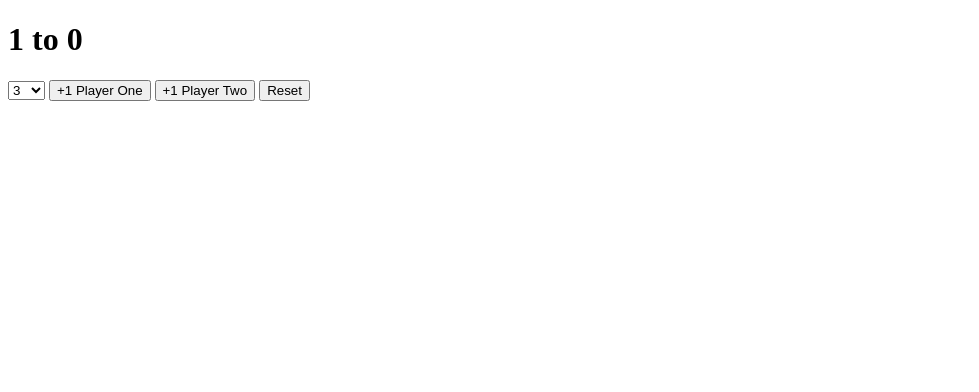
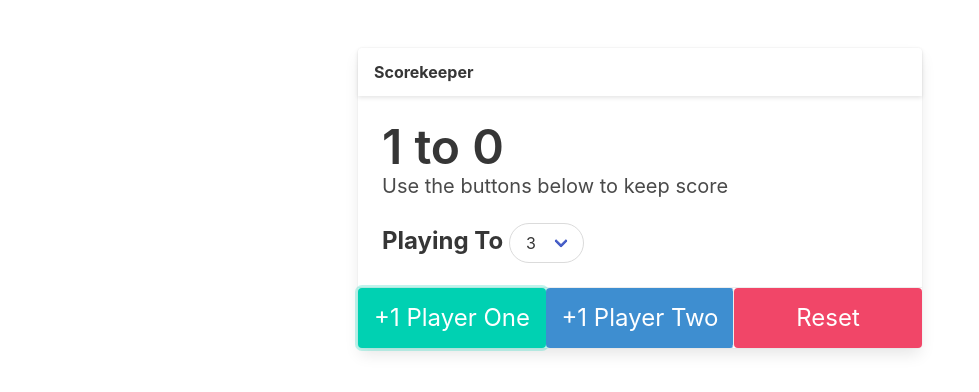
Before and after one commit to B1ack0ut1/testing_and_practicing, a plain HTML site: page web_developer_bootcamp_steele/sec26_score_keeper/index.html in a window 1280 px wide. Both pictures are taken after a click on the button "+1 Player One". Shown: the whole page, without its empty margins (0-979 px from the left). Drawn offline with nearby package versions, Linux system fonts and the light colour scheme.

Commit message:
Completed reset of Steele's scorekeeper codealong (pt. 3 and pt. 4).

```diff
--- a/web_developer_bootcamp_steele/sec26_score_keeper/app.js
+++ b/web_developer_bootcamp_steele/sec26_score_keeper/app.js
@@ -1,37 +1,27 @@
-const p1Button = document.querySelector("#p1Button");
-const p2Button = document.querySelector("#p2Button");
-const p1Display = document.querySelector("#p1Display");
-const p2Display = document.querySelector("#p2Display");
+const p1 = {
+  score: 0,
+  button: document.querySelector("#p1Button"),
+  display: document.querySelector("#p1Display"),
+};
+
+const p2 = {
+  score: 0,
+  button: document.querySelector("#p2Button"),
+  display: document.querySelector("#p2Display"),
+};
+
 const resetButton = document.querySelector("#reset");
 const winningScoreSelect = document.querySelector("#play-to");
 
-let p1Score = 0;
-let p2Score = 0;
 let winningScore = 3;
 let isGameOver = false;
 
-p1Button.addEventListener("click", () => {
-  if (!isGameOver) {
-    p1Score++;
-    if (p1Score === winningScore) {
-      isGameOver = true;
-      p1Display.classList.add("winner");
-      p2Display.classList.add("loser");
-    }
-    p1Display.textContent = p1Score; // Can innerText be assigned a number variable? Is p1Score converted to a string?
-  }
+p1.button.addEventListener("click", () => {
+  updateScores(p1, p2);
 });
 
-p2Button.addEventListener("click", () => {
-  if (!isGameOver) {
-    p2Score++;
-    if (p2Score === winningScore) {
-      isGameOver = true;
-      p2Display.classList.add("winner");
-      p1Display.classList.add("loser");
-    }
-    p2Display.textContent = p2Score; // Can innerText be assigned a number variable? Is p1Score converted to a string?
-  }
+p2.button.addEventListener("click", () => {
+  updateScores(p2, p1);
 });
 
 resetButton.addEventListener("click", () => {
@@ -43,12 +33,26 @@ winningScoreSelect.addEventListener("change", function () {
   resetGame();
 });
 
+function updateScores(player, opponent) {
+  if (!isGameOver) {
+    player.score++;
+    if (player.score === winningScore) {
+      isGameOver = true;
+      player.display.classList.add("has-text-success");
+      opponent.display.classList.add("has-text-danger");
+      player.button.disabled = true;
+      opponent.button.disabled = true;
+    }
+  }
+  player.display.textContent = player.score;
+}
+
 function resetGame() {
   isGameOver = false;
-  p1Score = 0;
-  p2Score = 0;
-  p1Display.textContent = 0;
-  p2Display.textContent = 0;
-  p1Display.classList.remove("winner", "loser"); // Removes classes given as argument if they exist, doesn't throw error if they don't
-  p2Display.classList.remove("winner", "loser");
+  for (let p of [p1, p2]) {
+    p.score = 0;
+    p.display.textContent = 0;
+    p.display.classList.remove("has-text-success", "has-text-danger"); // Removes classes given as argument if they exist, doesn't throw error if they don't
+    p.button.disabled = false;
+  }
 }
--- a/web_developer_bootcamp_steele/sec26_score_keeper/index.html
+++ b/web_developer_bootcamp_steele/sec26_score_keeper/index.html
@@ -3,19 +3,82 @@
   <head>
     <meta charset="UTF-8" />
     <meta name="viewport" content="width=device-width, initial-scale=1.0" />
-    <title>Document</title>
+    <title>Scorekeeper</title>
+    <link
+      rel="stylesheet"
+      href="https://cdn.jsdelivr.net/npm/bulma@0.9.1/css/bulma.min.css"
+    />
+
     <style>
-      .winner {
+      /* .winner {
         color: green;
       }
       .loser {
         color: red;
-      }
+      } */
+      /* Used Bulma's classes to add green and red color to winner and loswer*/
     </style>
   </head>
   <body>
-    <h1><span id="p1Display">0</span> to <span id="p2Display">0</span></h1>
-    <select name="" id="play-to">
+    <section class="section">
+      <div class="container">
+        <div class="columns">
+          <div class="column is-half is-offset-one-quarter">
+            <div class="card">
+              <header class="card-header">
+                <p class="card-header-title">Scorekeeper</p>
+              </header>
+              <div class="card-content">
+                <div class="content">
+                  <h1 class="title is-1">
+                    <span id="p1Display">0</span> to
+                    <span id="p2Display">0</span>
+                    <p class="subtitle">Use the buttons below to keep score</p>
+                  </h1>
+                  <label for="play-to" class="label is-large is-inline"
+                    >Playing To
+                  </label>
+                  <div class="select is-rounded">
+                    <select name="" id="play-to">
+                      <option value="3">3</option>
+                      <option value="4">4</option>
+                      <option value="5">5</option>
+                      <option value="6">6</option>
+                      <option value="7">7</option>
+                      <option value="8">8</option>
+                      <option value="9">9</option>
+                      <option value="10">10</option>
+                      <option value="11">11</option>
+                    </select>
+                  </div>
+                </div>
+              </div>
+              <footer class="card-footer">
+                <button
+                  id="p1Button"
+                  class="is-primary button card-footer-item is-large"
+                >
+                  +1 Player One
+                </button>
+                <button
+                  id="p2Button"
+                  class="is-info button card-footer-item is-large"
+                >
+                  +1 Player Two
+                </button>
+                <button
+                  id="reset"
+                  class="is-danger button card-footer-item is-large"
+                >
+                  Reset
+                </button>
+              </footer>
+            </div>
+          </div>
+        </div>
+      </div>
+    </section>
+    <!-- <select name="" id="play-to">
       <option value="3">3</option>
       <option value="4">4</option>
       <option value="5">5</option>
@@ -25,10 +88,10 @@
       <option value="9">9</option>
       <option value="10">10</option>
       <option value="11">11</option>
-    </select>
-    <button id="p1Button">+1 Player One</button>
+    </select> -->
+    <!-- <button id="p1Button">+1 Player One</button>
     <button id="p2Button">+1 Player Two</button>
-    <button id="reset">Reset</button>
+    <button id="reset">Reset</button> -->
 
     <script src="app.js"></script>
   </body>
```
